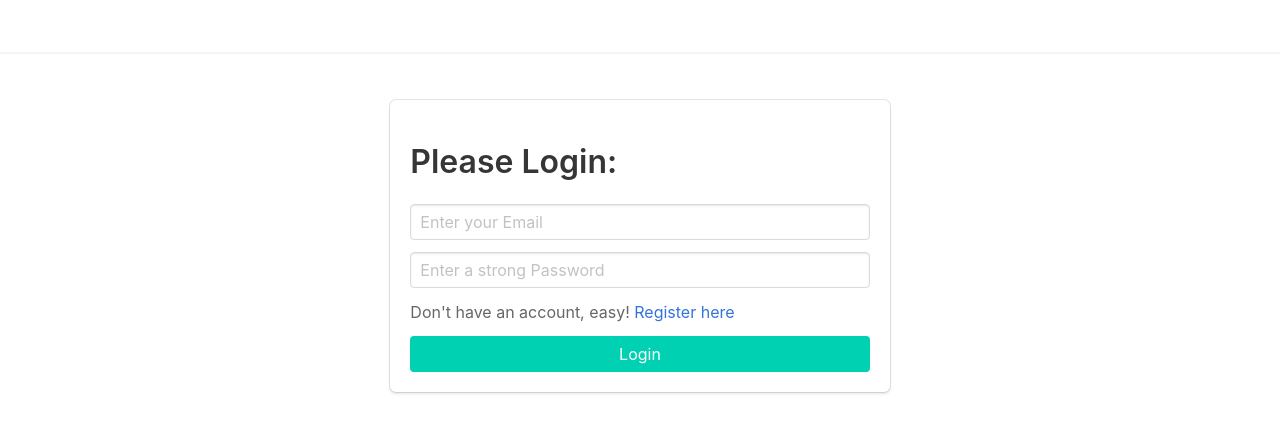
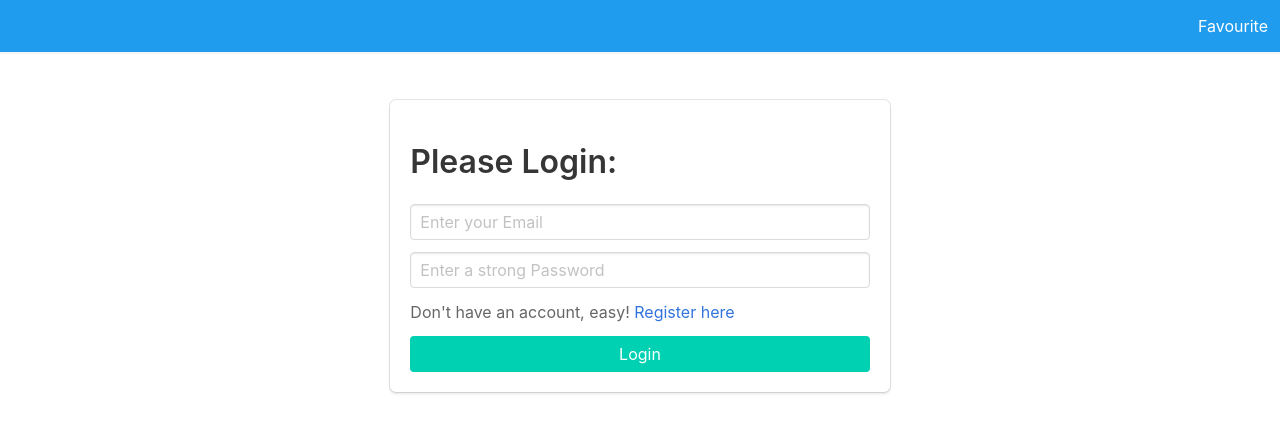
Before and after one commit to mehdi-alouane/dabadoc, a Vue app in the folder client/: page /login in a window 1280 px wide. Shown: the top 432 px of the page. Built offline with nearby package versions, Linux system fonts and the light colour scheme; what vue-browser-geolocation would draw is missing.

Commit message:
refactor: add favourite link to navbar

```diff
--- a/client/src/components/NavBar.vue
+++ b/client/src/components/NavBar.vue
@@ -1,9 +1,18 @@
 <template>
-  <div class="navbar has-shadow"></div>
+  <div class="navbar is-info has-shadow">
+    <div class="navbar-menu navbar-end">
+      <router-link
+        to=""
+        class="navbar-item"
+      >
+        Favourite
+      </router-link>
+    </div>
+  </div>
 </template>
 
 <script>
 export default {
-  name: 'navbar'
+  name: 'Navbar'
 }
 </script>
```
